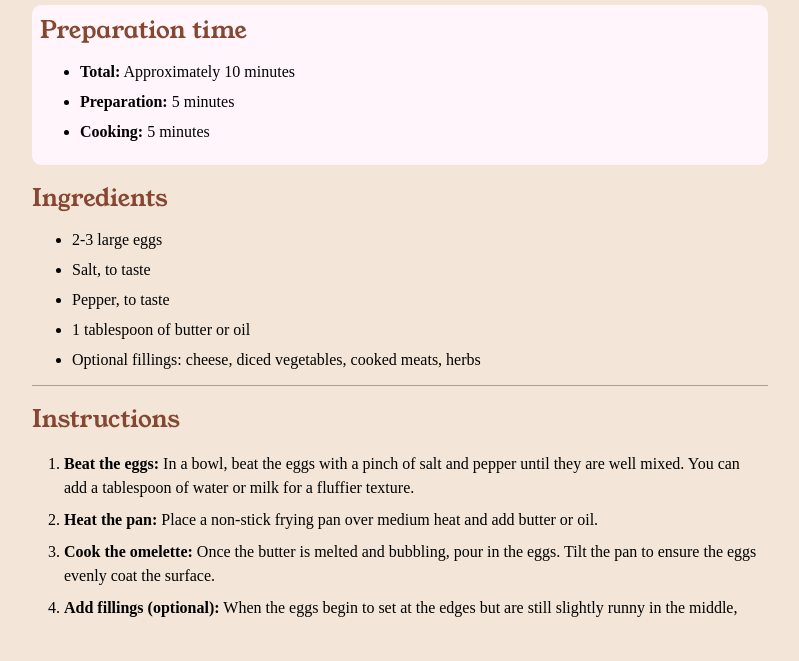
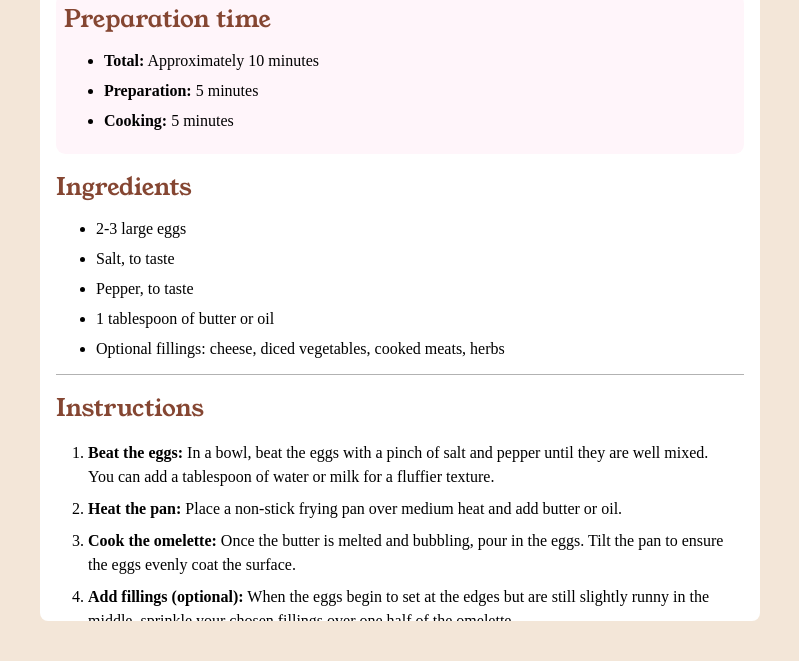
Before and after one commit to mehran-ag/Recipe-Page, a plain HTML site: page index.html in a window 1280 px wide. Shown: the part 139-800 px from the top of the page, without its empty margins (240-1039 px from the left). Drawn offline with Linux system fonts and the light colour scheme.

Commit message:
Update color

```diff
--- a/styles/body.css
+++ b/styles/body.css
@@ -26,6 +26,7 @@ h3 {
 
 .wholebody-container {
   width: 100%;
+  background-color: var(--White);
 }
 
 .main-image {
@@ -125,14 +126,15 @@ tr:last-child td {
 
   .wholebody-container {
     height: 90vh;
-    width: min(60vw, 48rem);
+    width: min(90%, 45rem);
     display: flex;
     flex-direction: column;
     justify-content: center;
     align-items: center;
-    background-color: var(--white);
+    background-color: var(--White);
     overflow-y: auto;
     border-radius: 0.5rem;
+    margin: 2rem auto;
   }
 
   .main-image-container {
```
